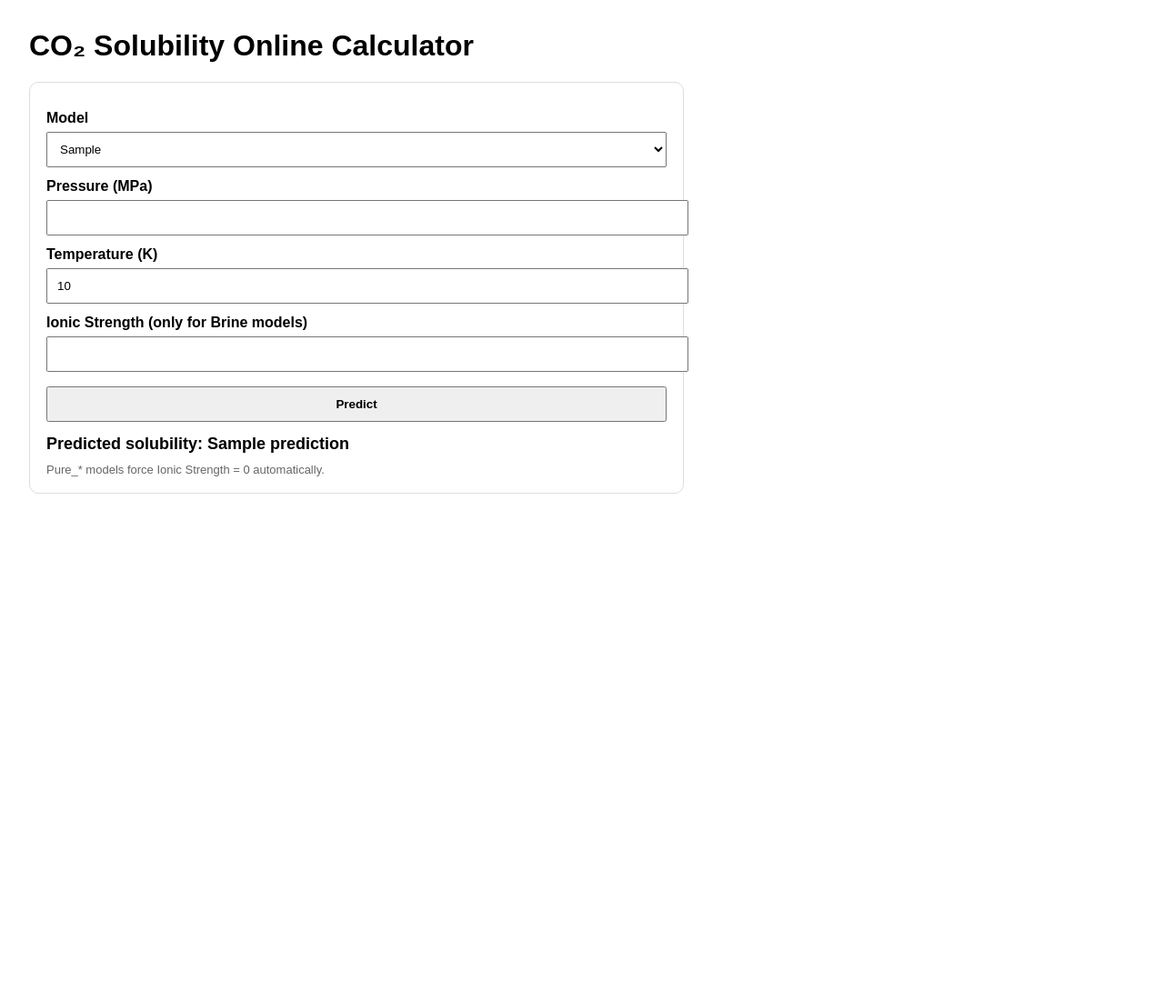
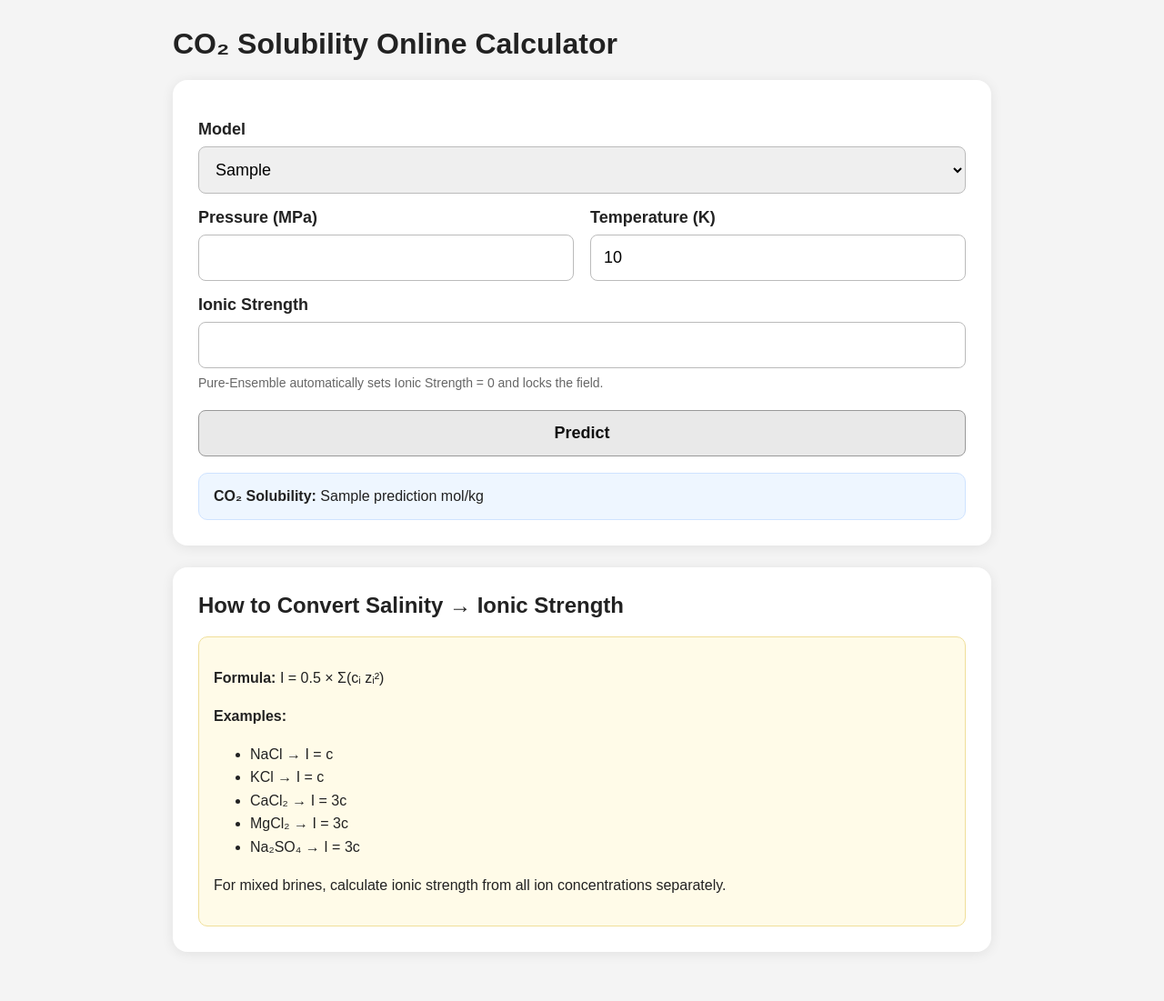
Before and after one commit to krystal13hoang-collab/co2-solubility-calculator, a Flask app: template templates/index.html in a window 1280 px wide. Shown: the whole page at 91% size. Before the commit the page ends 543 px from the top, so only its background shows below. Run offline with Flask 3, Linux system fonts and the light colour scheme; the template is opened without the code that fills it: most values are stand-ins (such as "Sample title", 1, 10 or a date in 2020).

Commit message:
initial deploy

```diff
--- a/app.py
+++ b/app.py
@@ -3,18 +3,16 @@ import os
 import pickle
 import pandas as pd
 
-# -----------------------
-# Paths (works in script + notebook)
-# -----------------------
 try:
     BASE_DIR = os.path.dirname(os.path.abspath(__file__))
 except NameError:
     BASE_DIR = os.getcwd()
 
 TEMPLATES_DIR = os.path.join(BASE_DIR, "templates")
+MODEL_DIR = os.path.join(BASE_DIR, "models_out")
+
 app = Flask(__name__, template_folder=TEMPLATES_DIR)
 
-MODEL_DIR = os.path.join(BASE_DIR, "models_out")
 MODEL_PATHS = {
     "pure_rf": os.path.join(MODEL_DIR, "pure_rf.pkl"),
     "pure_gb": os.path.join(MODEL_DIR, "pure_gb.pkl"),
@@ -32,36 +30,20 @@ def try_load_model(path: str):
         return pickle.load(f)
 
 
-MODELS = {name: try_load_model(path) for name, path in MODEL_PATHS.items()}
+MODELS = {k: try_load_model(p) for k, p in MODEL_PATHS.items()}
 
 
 def require_model(key: str):
     m = MODELS.get(key)
     if m is None:
         raise FileNotFoundError(
-            f"Missing model file: {os.path.basename(MODEL_PATHS[key])}\n"
-            f"Expected at: {MODEL_PATHS[key]}\n"
-            f"MODEL_DIR contents: {os.listdir(MODEL_DIR) if os.path.isdir(MODEL_DIR) else 'MODEL_DIR does not exist'}"
+            f"Missing model file: {os.path.basename(MODEL_PATHS[key])}"
         )
     return m
 
 
 def available_model_options():
-    opts = []
-    if MODELS["pure_rf"] is not None:
-        opts.append("Pure_RF")
-    if MODELS["pure_gb"] is not None:
-        opts.append("Pure_GB")
-    if MODELS["pure_rf"] is not None and MODELS["pure_gb"] is not None:
-        opts.append("Pure_Ensemble")
-
-    if MODELS["brine_rf"] is not None:
-        opts.append("Brine_RF")
-    if MODELS["brine_gb"] is not None:
-        opts.append("Brine_GB")
-    if MODELS["brine_rf"] is not None and MODELS["brine_gb"] is not None:
-        opts.append("Brine_Ensemble")
-    return opts
+    return ["Pure_Ensemble", "Brine_Ensemble"]
 
 
 def parse_payload(req):
@@ -77,23 +59,15 @@ def make_features_df(T_K: float, P_MPa: float, I: float) -> pd.DataFrame:
 def compute_prediction(selected_model: str, T_K: float, P_MPa: float, I: float) -> float:
     X = make_features_df(T_K=T_K, P_MPa=P_MPa, I=I)
 
-    if selected_model == "Pure_RF":
-        return float(require_model("pure_rf").predict(X)[0])
-    if selected_model == "Pure_GB":
-        return float(require_model("pure_gb").predict(X)[0])
     if selected_model == "Pure_Ensemble":
-        m1 = require_model("pure_rf")
-        m2 = require_model("pure_gb")
-        return float((m1.predict(X)[0] + m2.predict(X)[0]) / 2)
+        a = require_model("pure_rf").predict(X)[0]
+        b = require_model("pure_gb").predict(X)[0]
+        return float((a + b) / 2)
 
-    if selected_model == "Brine_RF":
-        return float(require_model("brine_rf").predict(X)[0])
-    if selected_model == "Brine_GB":
-        return float(require_model("brine_gb").predict(X)[0])
     if selected_model == "Brine_Ensemble":
-        m1 = require_model("brine_rf")
-        m2 = require_model("brine_gb")
-        return float((m1.predict(X)[0] + m2.predict(X)[0]) / 2)
+        a = require_model("brine_rf").predict(X)[0]
+        b = require_model("brine_gb").predict(X)[0]
+        return float((a + b) / 2)
 
     raise ValueError(f"Invalid model selected: {selected_model}")
 
@@ -103,12 +77,8 @@ def health():
     return jsonify(
         {
             "status": "ok",
-            "base_dir": BASE_DIR,
-            "templates_dir": TEMPLATES_DIR,
-            "model_dir": MODEL_DIR,
+            "available_model_options": available_model_options(),
             "models_found": {k: (MODELS[k] is not None) for k in MODELS},
-            "model_files": MODEL_PATHS,
-            "available_model_options": available_model_options(),
         }
     )
 
@@ -119,8 +89,8 @@ def home():
         available_models=available_model_options(),
         pressure="",
         temperature="",
-        ionic_strength="",
-        model="Pure_RF",
+        ionic_strength="0",
+        model="Pure_Ensemble",
         prediction=None,
         error=None,
     )
@@ -142,29 +112,30 @@ def home():
         if P_MPa <= 0 or T_K <= 0:
             raise ValueError("Pressure and Temperature must be positive.")
 
-        if selected_model.startswith("Pure_"):
+        if selected_model == "Pure_Ensemble":
             I = 0.0
-        elif selected_model.startswith("Brine_"):
+
+        elif selected_model == "Brine_Ensemble":
             if "ionic_strength" not in data or str(data["ionic_strength"]).strip() == "":
-                raise ValueError("Ionic Strength is required for Brine models.")
+                raise ValueError("Ionic Strength is required for Brine-Ensemble.")
             I = float(data["ionic_strength"])
             if I < 0:
                 raise ValueError("Ionic Strength must be >= 0.")
+
         else:
             raise ValueError(f"Invalid model selected: {selected_model}")
 
-        pred = compute_prediction(selected_model, T_K=T_K, P_MPa=P_MPa, I=I)
-        pred_rounded = round(pred, 6)
+        pred = round(compute_prediction(selected_model, T_K=T_K, P_MPa=P_MPa, I=I), 6)
 
         if request.is_json:
-            return jsonify({"prediction": pred_rounded})
+            return jsonify({"prediction": pred})
 
         ctx.update(
             pressure=P_MPa,
             temperature=T_K,
             ionic_strength=I,
             model=selected_model,
-            prediction=pred_rounded,
+            prediction=pred,
             error=None,
         )
         return render_template("index.html", **ctx)
@@ -172,19 +143,10 @@ def home():
     except Exception as e:
         if request.is_json:
             return jsonify({"error": str(e)}), 400
-
-        ctx.update(
-            pressure=data.get("pressure", "") if "data" in locals() else "",
-            temperature=data.get("temperature", "") if "data" in locals() else "",
-            ionic_strength=data.get("ionic_strength", "") if "data" in locals() else "",
-            model=data.get("model", "Pure_RF") if "data" in locals() else "Pure_RF",
-            prediction=None,
-            error=str(e),
-        )
+        ctx["error"] = str(e)
         return render_template("index.html", **ctx), 400
 
 
 if __name__ == "__main__":
-    port = int(os.environ.get("PORT", "5000"))
-    debug = os.environ.get("FLASK_DEBUG", "0") == "1"
-    app.run(host="0.0.0.0", port=port, debug=debug, use_reloader=False)
+    port = int(os.environ.get("PORT", "5001"))
+    app.run(host="0.0.0.0", port=port, debug=False, use_reloader=False)
--- a/templates/index.html
+++ b/templates/index.html
@@ -1,52 +1,199 @@
 <!doctype html>
-<html>
+<html lang="en">
 <head>
-  <meta charset="utf-8" />
-  <title>CO₂ Solubility Calculator</title>
+  <meta charset="utf-8">
+  <title>CO₂ Solubility Online Calculator</title>
+  <meta name="viewport" content="width=device-width, initial-scale=1">
+
   <style>
-    body { font-family: Arial, sans-serif; margin: 32px; max-width: 720px; }
-    .card { border: 1px solid #ddd; border-radius: 10px; padding: 18px; }
-    label { display:block; margin-top: 12px; font-weight: 600; }
-    input, select { width: 100%; padding: 10px; margin-top: 6px; }
-    button { margin-top: 16px; padding: 10px 14px; width: 100%; font-weight: 700; }
-    .error { margin-top: 14px; color: #b00020; font-weight: 700; }
-    .result { margin-top: 14px; font-size: 18px; font-weight: 800; }
-    .muted { color: #666; font-size: 13px; margin-top: 10px; }
+    body {
+      font-family: Arial, sans-serif;
+      background: #f4f4f4;
+      margin: 0;
+      padding: 30px;
+      color: #222;
+    }
+
+    .container {
+      max-width: 900px;
+      margin: 0 auto;
+    }
+
+    .card {
+      background: white;
+      border-radius: 16px;
+      padding: 28px;
+      box-shadow: 0 2px 14px rgba(0,0,0,0.08);
+      margin-bottom: 24px;
+    }
+
+    h1, h2, h3 {
+      margin-top: 0;
+    }
+
+    label {
+      display: block;
+      margin-top: 16px;
+      margin-bottom: 8px;
+      font-weight: 700;
+      font-size: 18px;
+    }
+
+    input, select {
+      width: 100%;
+      padding: 14px;
+      border: 1px solid #bbb;
+      border-radius: 8px;
+      font-size: 18px;
+      box-sizing: border-box;
+    }
+
+    input:disabled {
+      background: #d9d9d9;
+      color: #666;
+      cursor: not-allowed;
+    }
+
+    button {
+      margin-top: 22px;
+      width: 100%;
+      background: #e9e9e9;
+      color: #111;
+      border: 1px solid #999;
+      border-radius: 8px;
+      padding: 14px;
+      font-size: 18px;
+      font-weight: 700;
+      cursor: pointer;
+    }
+
+    .result {
+      margin-top: 18px;
+      padding: 16px;
+      background: #eef6ff;
+      border: 1px solid #cfe3ff;
+      border-radius: 10px;
+    }
+
+    .error {
+      margin-top: 18px;
+      padding: 16px;
+      background: #fff0f0;
+      border: 1px solid #f0b1b1;
+      color: #a40000;
+      border-radius: 10px;
+      white-space: pre-wrap;
+    }
+
+    .help-box {
+      margin-top: 16px;
+      padding: 16px;
+      background: #fffbe8;
+      border: 1px solid #f0df9a;
+      border-radius: 10px;
+      line-height: 1.6;
+    }
+
+    .small {
+      color: #666;
+      font-size: 14px;
+      margin-top: 8px;
+    }
+
+    .row {
+      display: grid;
+      grid-template-columns: 1fr 1fr;
+      gap: 18px;
+    }
+
+    @media (max-width: 700px) {
+      .row {
+        grid-template-columns: 1fr;
+      }
+    }
   </style>
+
+  <script>
+    function toggleIonicStrength() {
+      const modelSelect = document.getElementById("model");
+      const ionicInput = document.getElementById("ionic_strength");
+
+      if (!modelSelect || !ionicInput) return;
+
+      if (modelSelect.value === "Pure_Ensemble") {
+        ionicInput.value = "0";
+        ionicInput.disabled = true;
+      } else {
+        ionicInput.disabled = false;
+      }
+    }
+
+    window.onload = function () {
+      toggleIonicStrength();
+    };
+  </script>
 </head>
 <body>
+  <div class="container">
     <h1>CO₂ Solubility Online Calculator</h1>
 
     <div class="card">
-    <form method="POST" action="/">
-      <label>Model</label>
-      <select name="model">
+      <form method="POST">
+        <label for="model">Model</label>
+        <select name="model" id="model" onchange="toggleIonicStrength()" required>
           {% for m in available_models %}
-          <option value="{{m}}" {% if model == m %}selected{% endif %}>{{m}}</option>
+            <option value="{{ m }}" {% if model == m %}selected{% endif %}>{{ m }}</option>
           {% endfor %}
         </select>
 
-      <label>Pressure (MPa)</label>
-      <input name="pressure" type="number" step="any" min="0" value="{{pressure}}" required />
+        <div class="row">
+          <div>
+            <label for="pressure">Pressure (MPa)</label>
+            <input type="number" step="any" name="pressure" id="pressure" value="{{ pressure }}" required>
+          </div>
 
-      <label>Temperature (K)</label>
-      <input name="temperature" type="number" step="any" min="0" value="{{temperature}}" required />
+          <div>
+            <label for="temperature">Temperature (K)</label>
+            <input type="number" step="any" name="temperature" id="temperature" value="{{ temperature }}" required>
+          </div>
+        </div>
 
-      <label>Ionic Strength (only for Brine models)</label>
-      <input name="ionic_strength" type="number" step="any" min="0" value="{{ionic_strength}}" />
+        <label for="ionic_strength">Ionic Strength</label>
+        <input type="number" step="any" name="ionic_strength" id="ionic_strength" value="{{ ionic_strength }}">
+
+        <div class="small">
+          Pure-Ensemble automatically sets Ionic Strength = 0 and locks the field.
+        </div>
 
         <button type="submit">Predict</button>
+      </form>
+
+      {% if prediction is not none %}
+        <div class="result">
+          <strong>CO₂ Solubility:</strong> {{ prediction }} mol/kg
+        </div>
+      {% endif %}
 
       {% if error %}
-        <div class="error">Error: {{ error }}</div>
+        <div class="error">{{ error }}</div>
       {% endif %}
+    </div>
 
-      {% if prediction is not none %}
-        <div class="result">Predicted solubility: {{ prediction }}</div>
-      {% endif %}
-
-      <div class="muted">Pure_* models force Ionic Strength = 0 automatically.</div>
-    </form>
+    <div class="card">
+      <h2>How to Convert Salinity → Ionic Strength</h2>
+      <div class="help-box">
+        <p><strong>Formula:</strong> I = 0.5 × Σ(cᵢ zᵢ²)</p>
+        <p><strong>Examples:</strong></p>
+        <ul>
+          <li>NaCl → I = c</li>
+          <li>KCl → I = c</li>
+          <li>CaCl₂ → I = 3c</li>
+          <li>MgCl₂ → I = 3c</li>
+          <li>Na₂SO₄ → I = 3c</li>
+        </ul>
+        <p>For mixed brines, calculate ionic strength from all ion concentrations separately.</p>
+      </div>
+    </div>
   </div>
 </body>
 </html>
```
Also changed, not shown: render.yaml (+3 -10 lines), runtime.txt (line endings or trailing spaces), 1 other file. Lines whose indentation alone changed are shown as unchanged.
